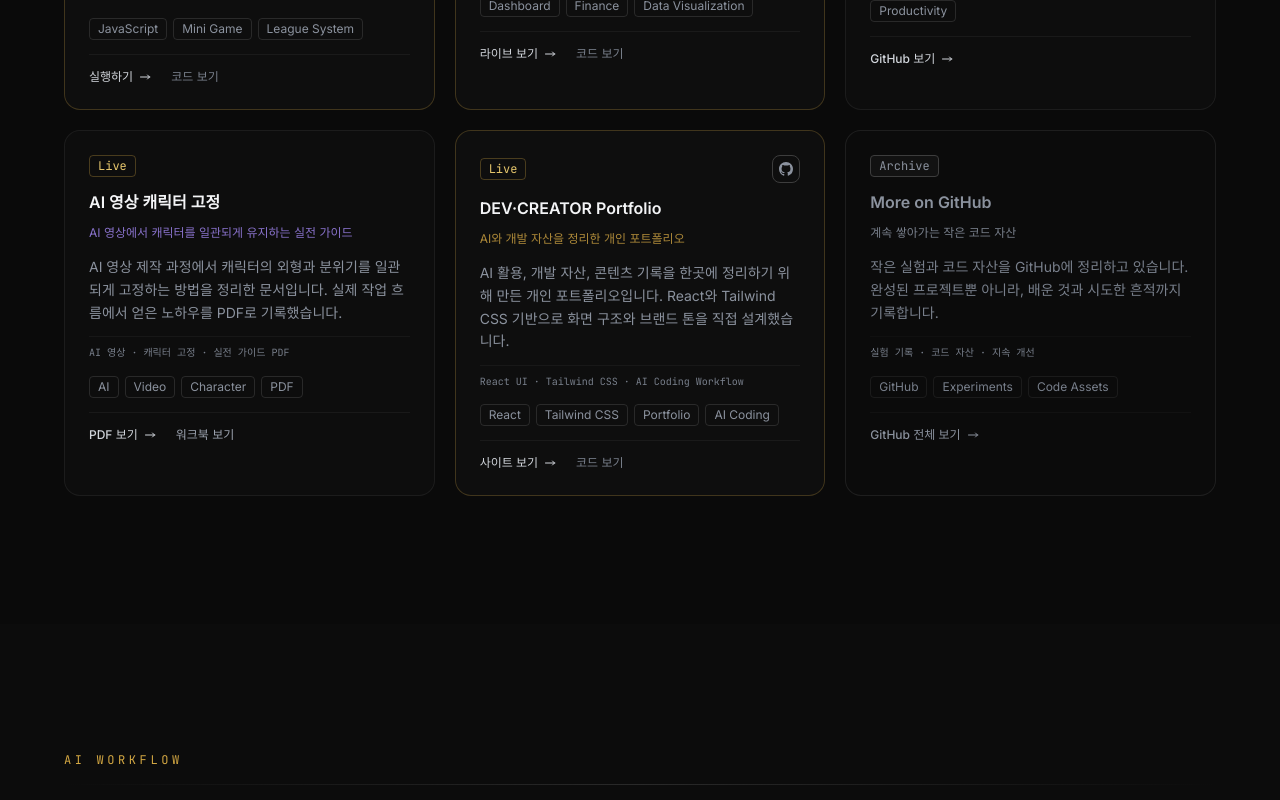
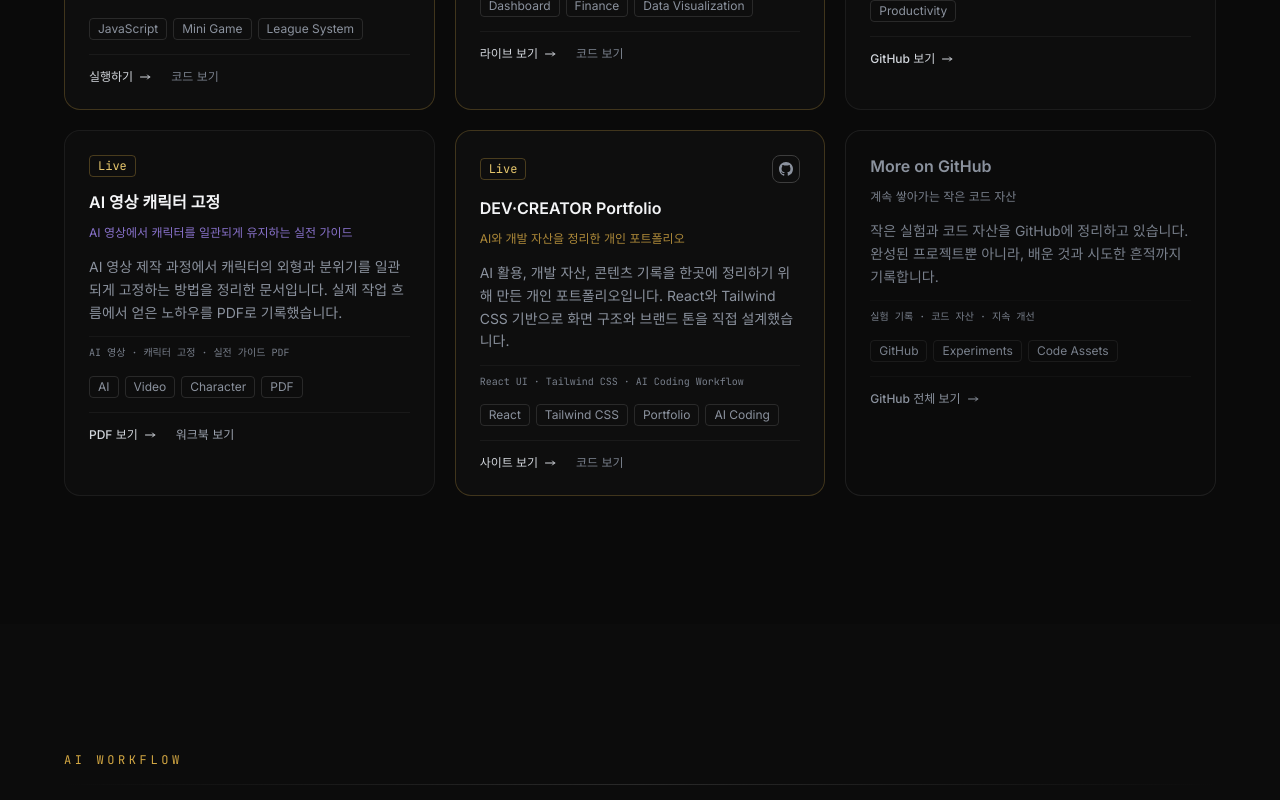
Before and after one commit to gustj369/portfolio, a React (Vite) app: page / in a window 1280 px wide. Shown: the part 2320-3120 px from the top of the page. Built offline with nearby package versions, Linux system fonts and the light colour scheme; a web font is replaced by a local one.

Commit message:
More on GitHub 링크 카드의 Archive 상태 라벨 숨김
Co-Authored-By: Claude Opus 5.5 <noreply@anthropic.com>

```diff
--- a/src/components/Projects.jsx
+++ b/src/components/Projects.jsx
@@ -64,10 +64,11 @@ function ProjectCard({ project }) {
 
   return (
     <div className={`${cardBase} ${cardAccent}`}>
-      {/* Status row */}
+      {/* Status row — slate(링크 카드)는 프로젝트가 아니므로 상태 표시 생략 */}
+      {!isSlate && (
         <div className="flex items-center justify-between">
           <StatusPill status={status} />
-        {!isSlate && !!github && (
+          {!!github && (
             <a
               href={github}
               target="_blank"
@@ -79,6 +80,7 @@ function ProjectCard({ project }) {
             </a>
           )}
         </div>
+      )}
 
       {/* Title */}
       <h3 className={`text-base font-semibold leading-snug transition-colors duration-200 ${titleAccent}`}>
```
Lines whose indentation alone changed are shown as unchanged.
